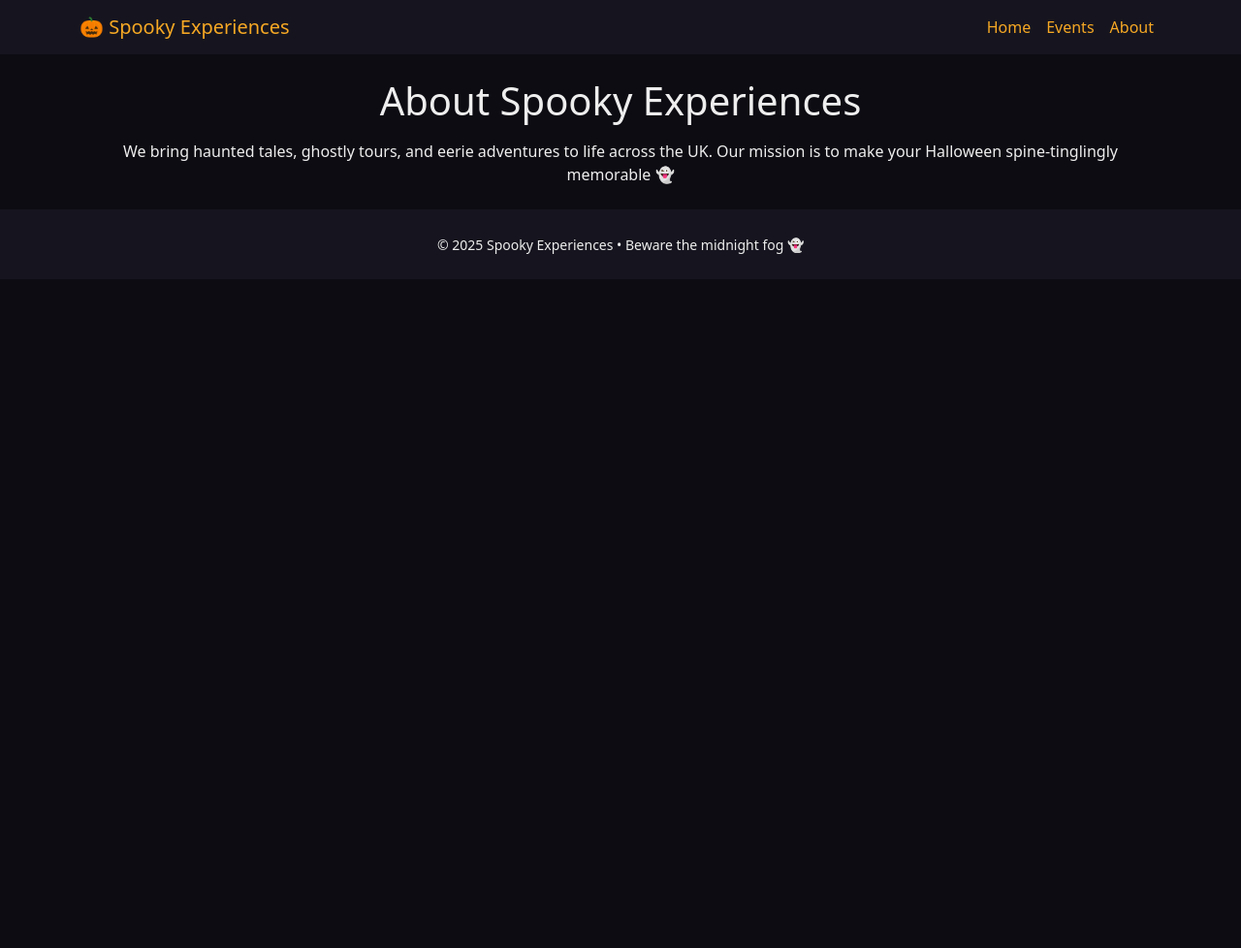
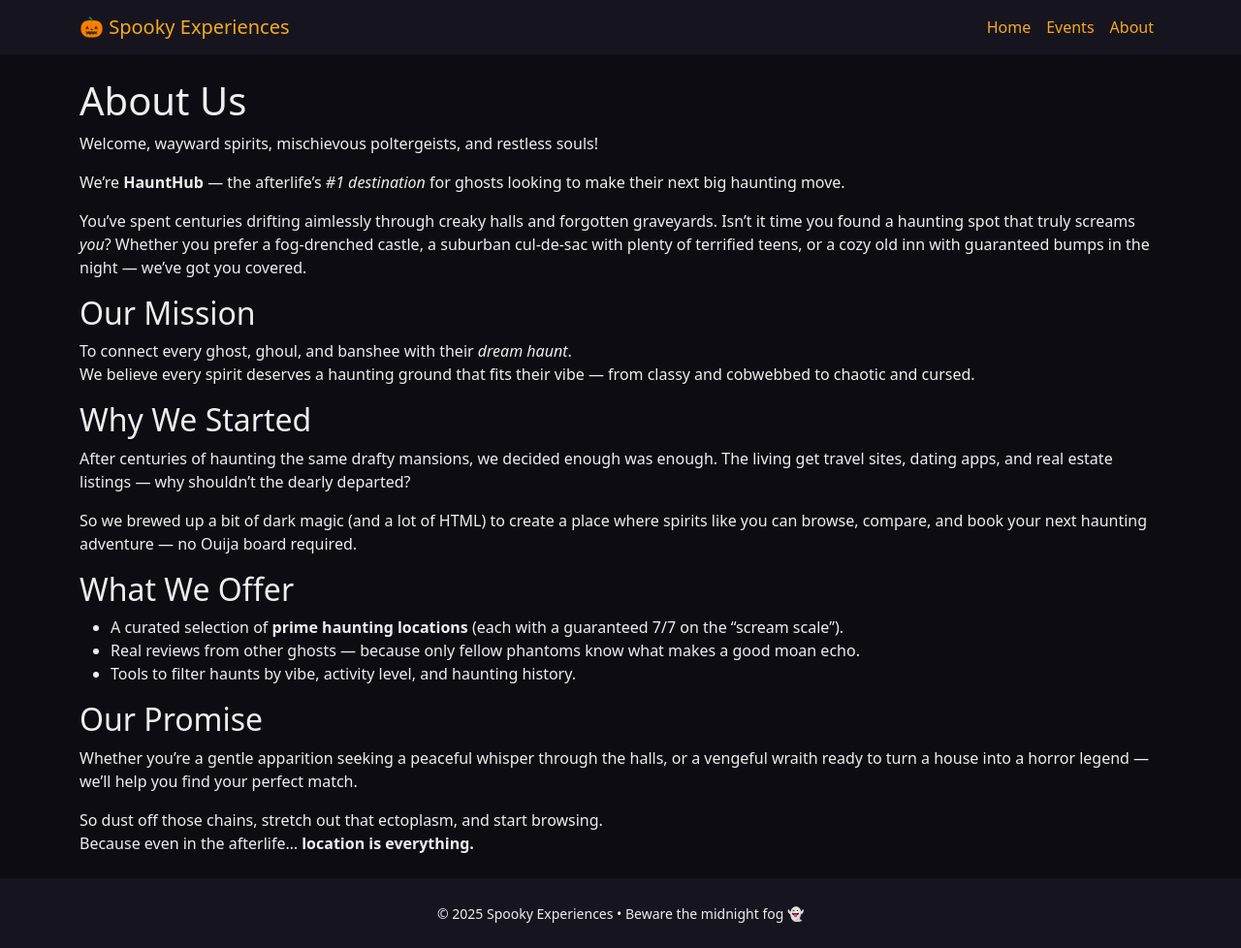
Before and after one commit to petedanielsmith/HalloweenHackathon2025, a Django app: page /about/ in a window 1280 px wide. Shown: the whole page at 97% size. Before the commit the page ends 262 px from the top, so only its background shows below. Run offline with Django 5.2, Linux system fonts and the light colour scheme.

Commit message:
Add some content text to the about page

```diff
--- a/events/templates/events/about.html
+++ b/events/templates/events/about.html
@@ -5,11 +5,51 @@ About • Spooky Experiences
 {% endblock %}
 
 {% block content %}
-<div class="text-center">
-  <h1>About Spooky Experiences</h1>
-  <p class="mt-3">
-    We bring haunted tales, ghostly tours, and eerie adventures to life across the UK.
-    Our mission is to make your Halloween spine-tinglingly memorable 👻
+
+  <section id="about-us" class="about-section">
+  <h1>About Us</h1>
+
+  <p>Welcome, wayward spirits, mischievous poltergeists, and restless souls!</p>
+
+  <p>
+    We’re <strong>HauntHub</strong> — the afterlife’s <em>#1 destination</em> for ghosts looking to make their next big haunting move.
   </p>
-</div>
+
+  <p>
+    You’ve spent centuries drifting aimlessly through creaky halls and forgotten graveyards. Isn’t it time you found a haunting spot that truly screams <em>you</em>? Whether you prefer a fog-drenched castle, a suburban cul-de-sac with plenty of terrified teens, or a cozy old inn with guaranteed bumps in the night — we’ve got you covered.
+  </p>
+
+  <h2>Our Mission</h2>
+  <p>
+    To connect every ghost, ghoul, and banshee with their <em>dream haunt</em>.<br>
+    We believe every spirit deserves a haunting ground that fits their vibe — from classy and cobwebbed to chaotic and cursed.
+  </p>
+
+  <h2>Why We Started</h2>
+  <p>
+    After centuries of haunting the same drafty mansions, we decided enough was enough. The living get travel sites, dating apps, and real estate listings — why shouldn’t the dearly departed?
+  </p>
+  <p>
+    So we brewed up a bit of dark magic (and a lot of HTML) to create a place where spirits like you can browse, compare, and book your next haunting adventure — no Ouija board required.
+  </p>
+
+  <h2>What We Offer</h2>
+  <ul>
+    <li>A curated selection of <strong>prime haunting locations</strong> (each with a guaranteed 7/7 on the “scream scale”).</li>
+    <li>Real reviews from other ghosts — because only fellow phantoms know what makes a good moan echo.</li>
+    <li>Tools to filter haunts by vibe, activity level, and haunting history.</li>
+  </ul>
+
+  <h2>Our Promise</h2>
+  <p>
+    Whether you’re a gentle apparition seeking a peaceful whisper through the halls, or a vengeful wraith ready to turn a house into a horror legend — we’ll help you find your perfect match.
+  </p>
+
+  <p>
+    So dust off those chains, stretch out that ectoplasm, and start browsing.<br>
+    Because even in the afterlife… <strong>location is everything.</strong>
+  </p>
+</section>
+
+
 {% endblock %}
```
